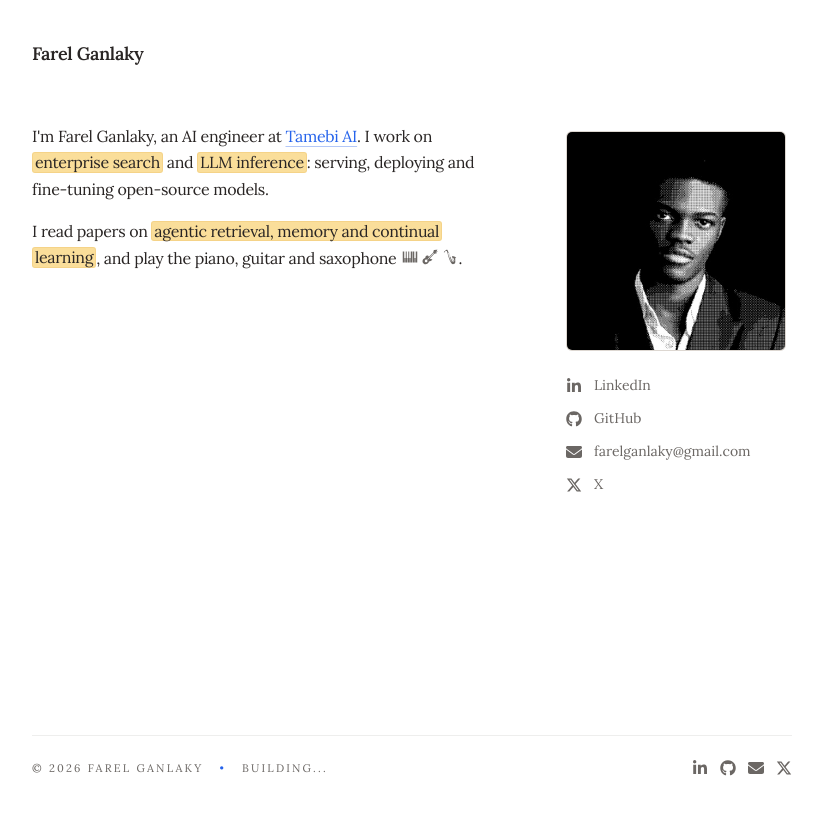
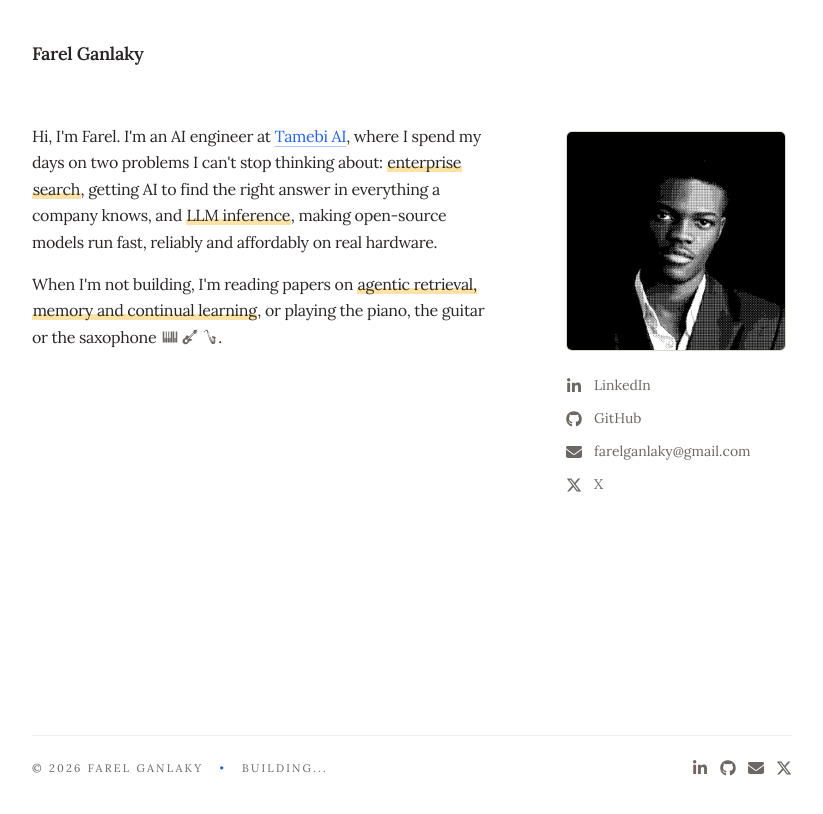
Before and after one commit to Farelart/myblog, a Next.js app: page / in a window 1280 px wide. Shown: the whole page, without its empty margins (228-1051 px from the left). Built offline with nearby package versions, Linux system fonts and the light colour scheme; no server answers.

Commit message:
A livelier bio; key words with a highlighter stroke instead of a box

```diff
--- a/src/app/globals.css
+++ b/src/app/globals.css
@@ -2582,13 +2582,12 @@ a {
   text-decoration-color: var(--accent-hover);
 }
 
+/* A highlighter stroke under the key words, not a box around them. */
 .bio-highlight {
-  border-radius: 3px;
-  background: rgba(245, 184, 35, 0.46) !important;
-  box-shadow: inset 0 0 0 1px rgba(204, 133, 12, 0.12);
+  background: linear-gradient(to top, rgba(245, 184, 35, 0.4) 0.36em, transparent 0.36em) !important;
   box-decoration-break: clone;
   -webkit-box-decoration-break: clone;
-  padding: 0.02em 0.18em;
+  padding: 0 0.04em;
 }
 
 .flag-morocco::after {
--- a/src/app/page.tsx
+++ b/src/app/page.tsx
@@ -28,21 +28,24 @@ export default function Home() {
           <div className="max-w-[470px] flex-1">
             <div className="bio-copy space-y-4 text-[16px] leading-[1.65] tracking-[-0.02em] text-foreground">
               <p>
-                I&apos;m Farel Ganlaky, an AI engineer at{" "}
+                Hi, I&apos;m Farel. I&apos;m an AI engineer at{" "}
                 <a href="https://tamebi.ai/" target="_blank" rel="noreferrer">
                   Tamebi AI
                 </a>
-                . I work on{" "}
-                <span className="bio-highlight">enterprise search</span> and{" "}
-                <span className="bio-highlight">LLM inference</span>: serving,
-                deploying and fine-tuning open-source models.
+                , where I spend my days on two problems I can&apos;t stop
+                thinking about:{" "}
+                <span className="bio-highlight">enterprise search</span>, getting
+                AI to find the right answer in everything a company knows, and{" "}
+                <span className="bio-highlight">LLM inference</span>, making
+                open-source models run fast, reliably and affordably on real
+                hardware.
               </p>
               <p>
-                I read papers on{" "}
+                When I&apos;m not building, I&apos;m reading papers on{" "}
                 <span className="bio-highlight">
                   agentic retrieval, memory and continual learning
                 </span>
-                , and play the piano, guitar and saxophone
+                , or playing the piano, the guitar or the saxophone
                 <span
                   aria-label="Piano, guitar, and saxophone"
                   className="ml-1.5 inline-flex flex-row items-center gap-1 align-[-0.12em] text-(--muted)"
```
